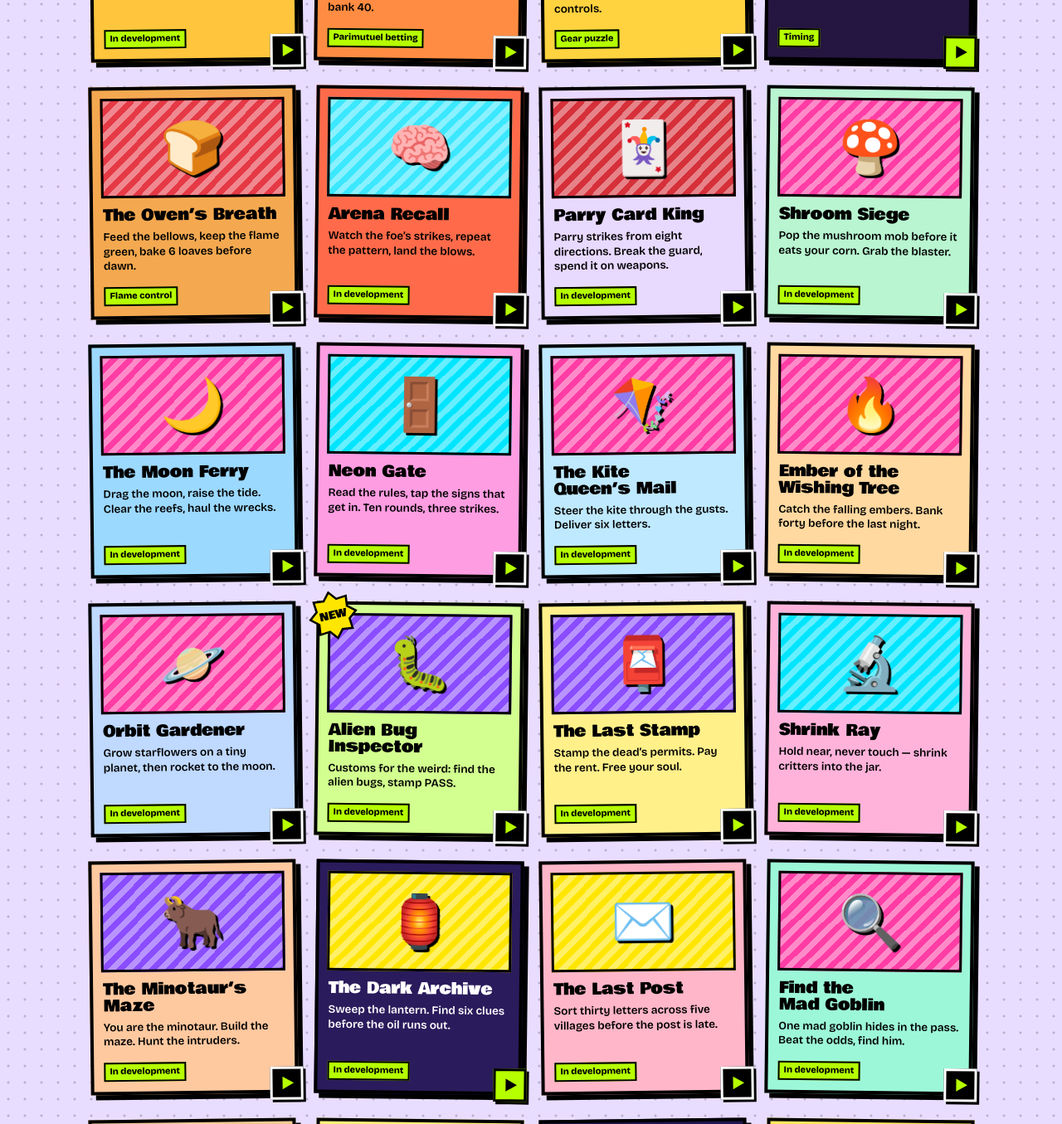
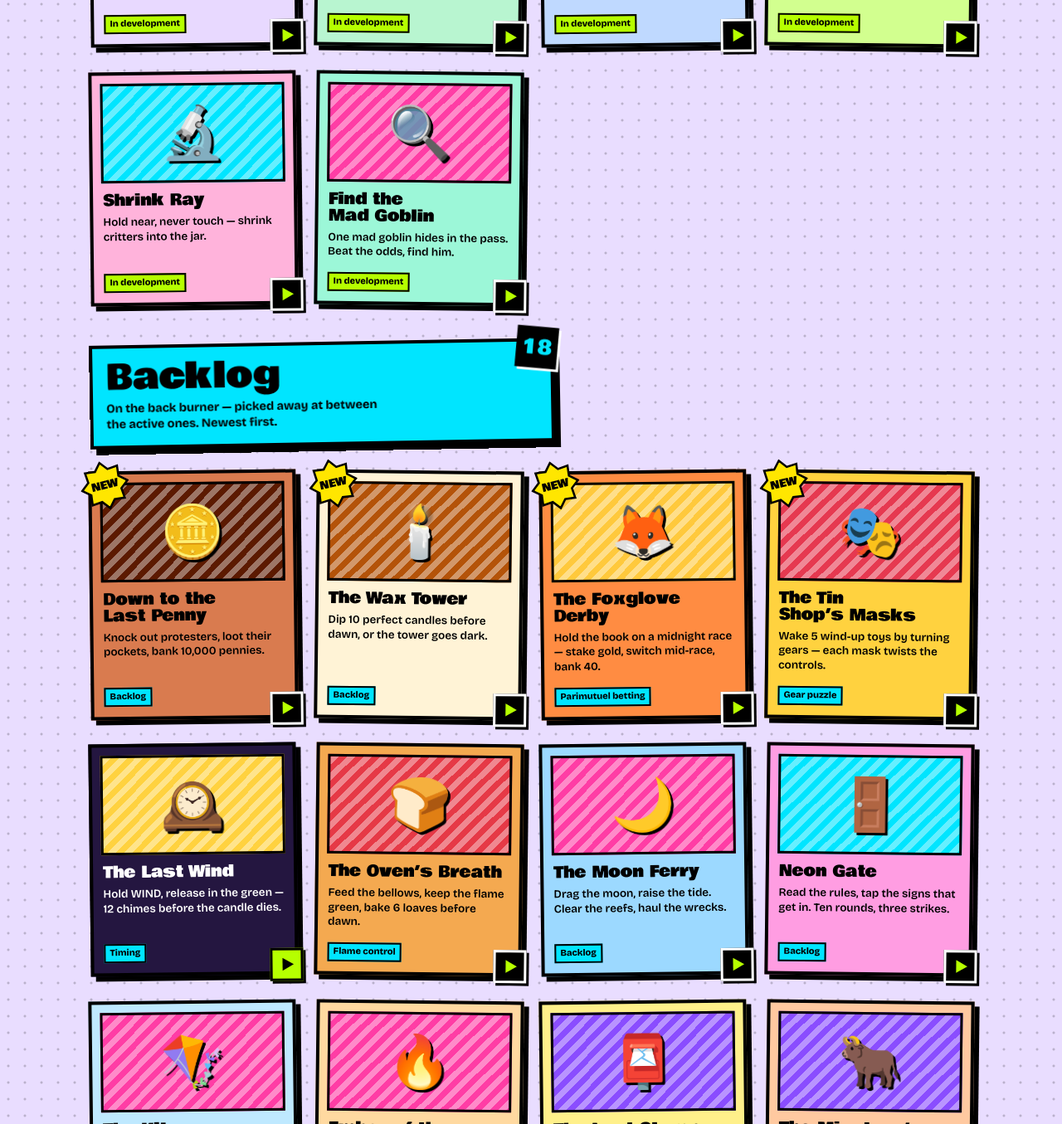
Before and after one commit to icekiller333/game-nuggeta, a plain HTML site: page index.html in a window 1280 px wide. Shown: the part 1445-2800 px from the top of the page at 83% size. Drawn offline with Linux system fonts and the light colour scheme.

Commit message:
Gallery: add Backlog section; In Development now the 10 actively worked-on games

```diff
--- a/index.html
+++ b/index.html
@@ -198,6 +198,7 @@
   #dev { --cat: var(--lime); }
   #retired { --cat: #C9A7FF; }
   #demos { --cat: var(--pink); }
+  #backlog { --cat: #00E5FF; }
 
   .grid { display: grid; grid-template-columns: repeat(2, minmax(0, 1fr)); gap: 24px 16px; padding: 0 16px; }
 
@@ -456,40 +457,48 @@
 
 <main>
   <section class="sec wrap" id="dev" aria-labelledby="dev-h">
-    <div class="sec-head"><h2 id="dev-h">In Development</h2><span class="count" aria-hidden="true">15</span><p>Fresh from the workshop. Newest first, tap one to play.</p></div>
+    <div class="sec-head"><h2 id="dev-h">In Development</h2><span class="count" aria-hidden="true">10</span><p>Actively being worked on. Newest first, tap one to play.</p></div>
     <!-- ORDER: newest first. When a new game is pushed, add its card at the FRONT of this row. -->
     <div class="grid">
-      <a class="card p-penny" href="down-to-the-last-penny/index.html"><span class="nb"><span>NEW</span></span><span class="panel"><span class="emblem" aria-hidden="true">🪙</span></span><span class="cbody"><h3>Down to the Last Penny</h3><p class="blurb">Knock out protesters, loot their pockets, bank 10,000 pennies.</p></span><span class="cfoot"><span class="tag">In development</span><span class="go" aria-hidden="true"></span></span></a>
       <a class="card p-backintime" href="brick-by-brick-back-in-time/index.html"><span class="nb"><span>NEW</span></span><span class="panel"><span class="emblem" aria-hidden="true">🔺</span></span><span class="cbody"><h3>Brick by Brick: Back in Time</h3><p class="blurb">Sixteen layers, four sides, one golden capstone.</p></span><span class="cfoot"><span class="tag">In development</span><span class="go" aria-hidden="true"></span></span></a>
-      <a class="card p-waxtower" href="the-wax-tower/index.html"><span class="nb"><span>NEW</span></span><span class="panel"><span class="emblem" aria-hidden="true">🕯️</span></span><span class="cbody"><h3>The Wax Tower</h3><p class="blurb">Dip 10 perfect candles before dawn, or the tower goes dark.</p></span><span class="cfoot"><span class="tag">In development</span><span class="go" aria-hidden="true"></span></span></a>
       <a class="card p-roll" href="roll-the-shoulder/index.html"><span class="nb"><span>NEW</span></span><span class="panel"><span class="emblem" aria-hidden="true">🛞</span></span><span class="cbody"><h3>Roll the Shoulder</h3><p class="blurb">Roll the cement shoulder. Steer the roller, stay on the strip.</p></span><span class="cfoot"><span class="tag">In development</span><span class="go" aria-hidden="true"></span></span></a>
       <a class="card p-hardhead" href="hard-head/index.html"><span class="nb"><span>NEW</span></span><span class="panel"><span class="emblem" aria-hidden="true">💥</span></span><span class="cbody"><h3>Hard Head</h3><p class="blurb">Mine with your face. Build with the rubble.</p></span><span class="cfoot"><span class="tag">In development</span><span class="go" aria-hidden="true"></span></span></a>
+      <a class="card p-arena" href="arena-recall/index.html"><span class="panel"><span class="emblem" aria-hidden="true">🧠</span></span><span class="cbody"><h3>Arena Recall</h3><p class="blurb">Watch the foe’s strikes, repeat the pattern, land the blows.</p></span><span class="cfoot"><span class="tag">In development</span><span class="go" aria-hidden="true"></span></span></a>
+      <a class="card p-parry" href="parry-card-king/index.html"><span class="panel"><span class="emblem" aria-hidden="true">🃏</span></span><span class="cbody"><h3>Parry Card King</h3><p class="blurb">Parry strikes from eight directions. Break the guard, spend it on weapons.</p></span><span class="cfoot"><span class="tag">In development</span><span class="go" aria-hidden="true"></span></span></a>
+      <a class="card p-shroom" href="shroom-siege/index.html"><span class="panel"><span class="emblem" aria-hidden="true">🍄</span></span><span class="cbody"><h3>Shroom Siege</h3><p class="blurb">Pop the mushroom mob before it eats your corn. Grab the blaster.</p></span><span class="cfoot"><span class="tag">In development</span><span class="go" aria-hidden="true"></span></span></a>
+      <a class="card p-orbit" href="orbit-gardener/index.html"><span class="panel"><span class="emblem" aria-hidden="true">🪐</span></span><span class="cbody"><h3>Orbit Gardener</h3><p class="blurb">Grow starflowers on a tiny planet, then rocket to the moon.</p></span><span class="cfoot"><span class="tag">In development</span><span class="go" aria-hidden="true"></span></span></a>
+      <a class="card p-bug" href="alien-bug-inspector/index.html"><span class="nb"><span>NEW</span></span><span class="panel"><span class="emblem" aria-hidden="true">🐛</span></span><span class="cbody"><h3>Alien Bug Inspector</h3><p class="blurb">Customs for the weird: find the alien bugs, stamp PASS.</p></span><span class="cfoot"><span class="tag">In development</span><span class="go" aria-hidden="true"></span></span></a>
+      <a class="card p-shrink" href="shrink-ray/index.html"><span class="panel"><span class="emblem" aria-hidden="true">🔬</span></span><span class="cbody"><h3>Shrink Ray</h3><p class="blurb">Hold near, never touch — shrink critters into the jar.</p></span><span class="cfoot"><span class="tag">In development</span><span class="go" aria-hidden="true"></span></span></a>
+      <a class="card p-find" href="find-the-mad-goblin/index.html"><span class="panel"><span class="emblem" aria-hidden="true">🔍</span></span><span class="cbody"><h3>Find the Mad Goblin</h3><p class="blurb">One mad goblin hides in the pass. Beat the odds, find him.</p></span><span class="cfoot"><span class="tag">In development</span><span class="go" aria-hidden="true"></span></span></a>
+    </div>
+  </section>
+
+
+
+  <section class="sec wrap" id="backlog" aria-labelledby="backlog-h">
+    <div class="sec-head"><h2 id="backlog-h">Backlog</h2><span class="count" aria-hidden="true">18</span><p>On the back burner — picked away at between the active ones. Newest first.</p></div>
+    <!-- ORDER: newest first. When a game moves to the backlog, move its card here, keeping newest-first order. -->
+    <div class="grid">
+      <a class="card p-penny" href="down-to-the-last-penny/index.html"><span class="nb"><span>NEW</span></span><span class="panel"><span class="emblem" aria-hidden="true">🪙</span></span><span class="cbody"><h3>Down to the Last Penny</h3><p class="blurb">Knock out protesters, loot their pockets, bank 10,000 pennies.</p></span><span class="cfoot"><span class="tag">Backlog</span><span class="go" aria-hidden="true"></span></span></a>
+      <a class="card p-waxtower" href="the-wax-tower/index.html"><span class="nb"><span>NEW</span></span><span class="panel"><span class="emblem" aria-hidden="true">🕯️</span></span><span class="cbody"><h3>The Wax Tower</h3><p class="blurb">Dip 10 perfect candles before dawn, or the tower goes dark.</p></span><span class="cfoot"><span class="tag">Backlog</span><span class="go" aria-hidden="true"></span></span></a>
       <a class="card p-foxglove" href="daily-roguelike-the-foxglove-derby-2026-11-17/index.html"><span class="nb"><span>NEW</span></span><span class="panel"><span class="emblem" aria-hidden="true">🦊</span></span><span class="cbody"><h3>The Foxglove Derby</h3><p class="blurb">Hold the book on a midnight race — stake gold, switch mid-race, bank 40.</p></span><span class="cfoot"><span class="tag">Parimutuel betting</span><span class="go" aria-hidden="true"></span></span></a>
       <a class="card p-tinshop" href="daily-roguelike-the-tin-shop-s-masks-2026-11-16/index.html"><span class="nb"><span>NEW</span></span><span class="panel"><span class="emblem" aria-hidden="true">🎭</span></span><span class="cbody"><h3>The Tin Shop’s Masks</h3><p class="blurb">Wake 5 wind-up toys by turning gears — each mask twists the controls.</p></span><span class="cfoot"><span class="tag">Gear puzzle</span><span class="go" aria-hidden="true"></span></span></a>
       <a class="card p-lastwind dark" href="daily-roguelike-the-last-wind-2026-11-15/index.html"><span class="panel"><span class="emblem" aria-hidden="true">🕰️</span></span><span class="cbody"><h3>The Last Wind</h3><p class="blurb">Hold WIND, release in the green — 12 chimes before the candle dies.</p></span><span class="cfoot"><span class="tag">Timing</span><span class="go" aria-hidden="true"></span></span></a>
       <a class="card p-oven" href="daily-roguelike-the-oven-s-breath-2026-11-14/index.html"><span class="panel"><span class="emblem" aria-hidden="true">🍞</span></span><span class="cbody"><h3>The Oven’s Breath</h3><p class="blurb">Feed the bellows, keep the flame green, bake 6 loaves before dawn.</p></span><span class="cfoot"><span class="tag">Flame control</span><span class="go" aria-hidden="true"></span></span></a>
-      <a class="card p-arena" href="arena-recall/index.html"><span class="panel"><span class="emblem" aria-hidden="true">🧠</span></span><span class="cbody"><h3>Arena Recall</h3><p class="blurb">Watch the foe’s strikes, repeat the pattern, land the blows.</p></span><span class="cfoot"><span class="tag">In development</span><span class="go" aria-hidden="true"></span></span></a>
-      <a class="card p-parry" href="parry-card-king/index.html"><span class="panel"><span class="emblem" aria-hidden="true">🃏</span></span><span class="cbody"><h3>Parry Card King</h3><p class="blurb">Parry strikes from eight directions. Break the guard, spend it on weapons.</p></span><span class="cfoot"><span class="tag">In development</span><span class="go" aria-hidden="true"></span></span></a>
-      <a class="card p-shroom" href="shroom-siege/index.html"><span class="panel"><span class="emblem" aria-hidden="true">🍄</span></span><span class="cbody"><h3>Shroom Siege</h3><p class="blurb">Pop the mushroom mob before it eats your corn. Grab the blaster.</p></span><span class="cfoot"><span class="tag">In development</span><span class="go" aria-hidden="true"></span></span></a>
-      <a class="card p-moon" href="daily-roguelike-the-moon-ferry-2026-11-13/index.html"><span class="panel"><span class="emblem" aria-hidden="true">🌙</span></span><span class="cbody"><h3>The Moon Ferry</h3><p class="blurb">Drag the moon, raise the tide. Clear the reefs, haul the wrecks.</p></span><span class="cfoot"><span class="tag">In development</span><span class="go" aria-hidden="true"></span></span></a>
-      <a class="card p-neon" href="neon-gate/index.html"><span class="panel"><span class="emblem" aria-hidden="true">🚪</span></span><span class="cbody"><h3>Neon Gate</h3><p class="blurb">Read the rules, tap the signs that get in. Ten rounds, three strikes.</p></span><span class="cfoot"><span class="tag">In development</span><span class="go" aria-hidden="true"></span></span></a>
-      <a class="card p-kite" href="daily-roguelike-the-kite-queen-s-mail-2026-11-11/index.html"><span class="panel"><span class="emblem" aria-hidden="true">🪁</span></span><span class="cbody"><h3>The Kite Queen’s Mail</h3><p class="blurb">Steer the kite through the gusts. Deliver six letters.</p></span><span class="cfoot"><span class="tag">In development</span><span class="go" aria-hidden="true"></span></span></a>
-      <a class="card p-ember" href="daily-roguelike-ember-of-the-wishing-tree-2026-11-10/index.html"><span class="panel"><span class="emblem" aria-hidden="true">🔥</span></span><span class="cbody"><h3>Ember of the Wishing Tree</h3><p class="blurb">Catch the falling embers. Bank forty before the last night.</p></span><span class="cfoot"><span class="tag">In development</span><span class="go" aria-hidden="true"></span></span></a>
-      <a class="card p-orbit" href="orbit-gardener/index.html"><span class="panel"><span class="emblem" aria-hidden="true">🪐</span></span><span class="cbody"><h3>Orbit Gardener</h3><p class="blurb">Grow starflowers on a tiny planet, then rocket to the moon.</p></span><span class="cfoot"><span class="tag">In development</span><span class="go" aria-hidden="true"></span></span></a>
-      <a class="card p-bug" href="alien-bug-inspector/index.html"><span class="nb"><span>NEW</span></span><span class="panel"><span class="emblem" aria-hidden="true">🐛</span></span><span class="cbody"><h3>Alien Bug Inspector</h3><p class="blurb">Customs for the weird: find the alien bugs, stamp PASS.</p></span><span class="cfoot"><span class="tag">In development</span><span class="go" aria-hidden="true"></span></span></a>
-      <a class="card p-stamp" href="daily-roguelike-the-last-stamp-2026-11-07/index.html"><span class="panel"><span class="emblem" aria-hidden="true">📮</span></span><span class="cbody"><h3>The Last Stamp</h3><p class="blurb">Stamp the dead’s permits. Pay the rent. Free your soul.</p></span><span class="cfoot"><span class="tag">In development</span><span class="go" aria-hidden="true"></span></span></a>
-      <a class="card p-shrink" href="shrink-ray/index.html"><span class="panel"><span class="emblem" aria-hidden="true">🔬</span></span><span class="cbody"><h3>Shrink Ray</h3><p class="blurb">Hold near, never touch — shrink critters into the jar.</p></span><span class="cfoot"><span class="tag">In development</span><span class="go" aria-hidden="true"></span></span></a>
-      <a class="card p-minotaur" href="the-minotaur-s-maze/index.html"><span class="panel"><span class="emblem" aria-hidden="true">🐂</span></span><span class="cbody"><h3>The Minotaur’s Maze</h3><p class="blurb">You are the minotaur. Build the maze. Hunt the intruders.</p></span><span class="cfoot"><span class="tag">In development</span><span class="go" aria-hidden="true"></span></span></a>
-      <a class="card p-archive dark" href="daily-roguelike-the-dark-archive-2026-10-29/index.html"><span class="panel"><span class="emblem" aria-hidden="true">🏮</span></span><span class="cbody"><h3>The Dark Archive</h3><p class="blurb">Sweep the lantern. Find six clues before the oil runs out.</p></span><span class="cfoot"><span class="tag">In development</span><span class="go" aria-hidden="true"></span></span></a>
-      <a class="card p-post" href="daily-roguelike-the-last-post-2026-10-28/index.html"><span class="panel"><span class="emblem" aria-hidden="true">✉️</span></span><span class="cbody"><h3>The Last Post</h3><p class="blurb">Sort thirty letters across five villages before the post is late.</p></span><span class="cfoot"><span class="tag">In development</span><span class="go" aria-hidden="true"></span></span></a>
-      <a class="card p-find" href="find-the-mad-goblin/index.html"><span class="panel"><span class="emblem" aria-hidden="true">🔍</span></span><span class="cbody"><h3>Find the Mad Goblin</h3><p class="blurb">One mad goblin hides in the pass. Beat the odds, find him.</p></span><span class="cfoot"><span class="tag">In development</span><span class="go" aria-hidden="true"></span></span></a>
-      <a class="card p-mud" href="mud-golem/index.html"><span class="panel"><span class="emblem" aria-hidden="true">🪨</span></span><span class="cbody"><h3>Mud Golem</h3><p class="blurb">Dig mud, stack golems, pillage the town.</p></span><span class="cfoot"><span class="tag">In development</span><span class="go" aria-hidden="true"></span></span></a>
-      <a class="card p-goat" href="scape-goat/index.html"><span class="panel"><span class="emblem" aria-hidden="true">🐐</span></span><span class="cbody"><h3>Scape Goat</h3><p class="blurb">One goat, a hail of arrows, and very good timing.</p></span><span class="cfoot"><span class="tag">In development</span><span class="go" aria-hidden="true"></span></span></a>
-      <a class="card p-peel dark" href="peel-the-moon/index.html"><span class="panel"><span class="emblem" aria-hidden="true">🌙</span></span><span class="cbody"><h3>Peel the Moon</h3><p class="blurb">Peel back the night, one glowing layer at a time.</p></span><span class="cfoot"><span class="tag">In development</span><span class="go" aria-hidden="true"></span></span></a>
-      <a class="card p-paper" href="paper-route/index.html"><span class="panel"><span class="emblem" aria-hidden="true">📰</span></span><span class="cbody"><h3>Paper Route</h3><p class="blurb">Toss papers, dodge dogs, own the morning route.</p></span><span class="cfoot"><span class="tag">In development</span><span class="go" aria-hidden="true"></span></span></a>
+      <a class="card p-moon" href="daily-roguelike-the-moon-ferry-2026-11-13/index.html"><span class="panel"><span class="emblem" aria-hidden="true">🌙</span></span><span class="cbody"><h3>The Moon Ferry</h3><p class="blurb">Drag the moon, raise the tide. Clear the reefs, haul the wrecks.</p></span><span class="cfoot"><span class="tag">Backlog</span><span class="go" aria-hidden="true"></span></span></a>
+      <a class="card p-neon" href="neon-gate/index.html"><span class="panel"><span class="emblem" aria-hidden="true">🚪</span></span><span class="cbody"><h3>Neon Gate</h3><p class="blurb">Read the rules, tap the signs that get in. Ten rounds, three strikes.</p></span><span class="cfoot"><span class="tag">Backlog</span><span class="go" aria-hidden="true"></span></span></a>
+      <a class="card p-kite" href="daily-roguelike-the-kite-queen-s-mail-2026-11-11/index.html"><span class="panel"><span class="emblem" aria-hidden="true">🪁</span></span><span class="cbody"><h3>The Kite Queen’s Mail</h3><p class="blurb">Steer the kite through the gusts. Deliver six letters.</p></span><span class="cfoot"><span class="tag">Backlog</span><span class="go" aria-hidden="true"></span></span></a>
+      <a class="card p-ember" href="daily-roguelike-ember-of-the-wishing-tree-2026-11-10/index.html"><span class="panel"><span class="emblem" aria-hidden="true">🔥</span></span><span class="cbody"><h3>Ember of the Wishing Tree</h3><p class="blurb">Catch the falling embers. Bank forty before the last night.</p></span><span class="cfoot"><span class="tag">Backlog</span><span class="go" aria-hidden="true"></span></span></a>
+      <a class="card p-stamp" href="daily-roguelike-the-last-stamp-2026-11-07/index.html"><span class="panel"><span class="emblem" aria-hidden="true">📮</span></span><span class="cbody"><h3>The Last Stamp</h3><p class="blurb">Stamp the dead’s permits. Pay the rent. Free your soul.</p></span><span class="cfoot"><span class="tag">Backlog</span><span class="go" aria-hidden="true"></span></span></a>
+      <a class="card p-minotaur" href="the-minotaur-s-maze/index.html"><span class="panel"><span class="emblem" aria-hidden="true">🐂</span></span><span class="cbody"><h3>The Minotaur’s Maze</h3><p class="blurb">You are the minotaur. Build the maze. Hunt the intruders.</p></span><span class="cfoot"><span class="tag">Backlog</span><span class="go" aria-hidden="true"></span></span></a>
+      <a class="card p-archive dark" href="daily-roguelike-the-dark-archive-2026-10-29/index.html"><span class="panel"><span class="emblem" aria-hidden="true">🏮</span></span><span class="cbody"><h3>The Dark Archive</h3><p class="blurb">Sweep the lantern. Find six clues before the oil runs out.</p></span><span class="cfoot"><span class="tag">Backlog</span><span class="go" aria-hidden="true"></span></span></a>
+      <a class="card p-post" href="daily-roguelike-the-last-post-2026-10-28/index.html"><span class="panel"><span class="emblem" aria-hidden="true">✉️</span></span><span class="cbody"><h3>The Last Post</h3><p class="blurb">Sort thirty letters across five villages before the post is late.</p></span><span class="cfoot"><span class="tag">Backlog</span><span class="go" aria-hidden="true"></span></span></a>
+      <a class="card p-mud" href="mud-golem/index.html"><span class="panel"><span class="emblem" aria-hidden="true">🪨</span></span><span class="cbody"><h3>Mud Golem</h3><p class="blurb">Dig mud, stack golems, pillage the town.</p></span><span class="cfoot"><span class="tag">Backlog</span><span class="go" aria-hidden="true"></span></span></a>
+      <a class="card p-goat" href="scape-goat/index.html"><span class="panel"><span class="emblem" aria-hidden="true">🐐</span></span><span class="cbody"><h3>Scape Goat</h3><p class="blurb">One goat, a hail of arrows, and very good timing.</p></span><span class="cfoot"><span class="tag">Backlog</span><span class="go" aria-hidden="true"></span></span></a>
+      <a class="card p-peel dark" href="peel-the-moon/index.html"><span class="panel"><span class="emblem" aria-hidden="true">🌙</span></span><span class="cbody"><h3>Peel the Moon</h3><p class="blurb">Peel back the night, one glowing layer at a time.</p></span><span class="cfoot"><span class="tag">Backlog</span><span class="go" aria-hidden="true"></span></span></a>
+      <a class="card p-paper" href="paper-route/index.html"><span class="panel"><span class="emblem" aria-hidden="true">📰</span></span><span class="cbody"><h3>Paper Route</h3><p class="blurb">Toss papers, dodge dogs, own the morning route.</p></span><span class="cfoot"><span class="tag">Backlog</span><span class="go" aria-hidden="true"></span></span></a>
     </div>
   </section>
-
 
   <section class="sec wrap" id="demos" aria-labelledby="demos-h">
     <div class="sec-head"><h2 id="demos-h">Graduated Demos</h2><span class="count" aria-hidden="true">4</span><p>These ones made it out of the workshop. Newest first.</p></div>
@@ -503,7 +512,7 @@
   </section>
 
   <section class="sec wrap" id="retired" aria-labelledby="retired-h">
-    <div class="sec-head"><h2 id="retired-h">Retired Demos</h2><span class="count" aria-hidden="true">0</span><p>Done being worked on, but they never graduated. Still playable.</p></div>
+    <div class="sec-head"><h2 id="retired-h">Retired Demos</h2><span class="count" aria-hidden="true">6</span><p>Done being worked on, but they never graduated. Still playable.</p></div>
     <!-- ORDER: newest first. When a game is retired, move its card here, at the FRONT of this row. -->
     <div class="grid">
       <a class="card p-field" href="daily-roguelike-the-wishing-field-2026-11-12/index.html"><span class="panel"><span class="emblem" aria-hidden="true">🌱</span></span><span class="cbody"><h3>The Wishing Field</h3><p class="blurb">Plant seeds, hedge the odds. Thirty blooms by day six.</p></span><span class="cfoot"><span class="tag">Retired demo</span><span class="go" aria-hidden="true"></span></span></a>
@@ -525,6 +534,7 @@
 <nav class="dock" aria-label="Jump to a section">
   <a href="#top" data-t="top" style="--c:#FFE600" class="on">Top</a>
   <a href="#dev" data-t="dev" style="--c:#B6FF00">In dev</a>
+  <a href="#backlog" data-t="backlog" style="--c:#00E5FF">Backlog</a>
   <a href="#demos" data-t="demos" style="--c:#FF7AC8">Demos</a>
   <a href="#retired" data-t="retired" style="--c:#C9A7FF">Retired</a>
   <button class="dice" id="dice" type="button" aria-label="Surprise me with a random game">
@@ -712,7 +722,7 @@
 
   /* ---------- dock: scrollspy ---------- */
   var tabs = Array.prototype.slice.call(document.querySelectorAll('.dock a'));
-  var spy = ['dev', 'demos', 'retired'].map(function (id) { return document.getElementById(id); });
+  var spy = ['dev', 'backlog', 'demos', 'retired'].map(function (id) { return document.getElementById(id); });
   var ticking = false;
   function spyNow() {
     ticking = false;
```
